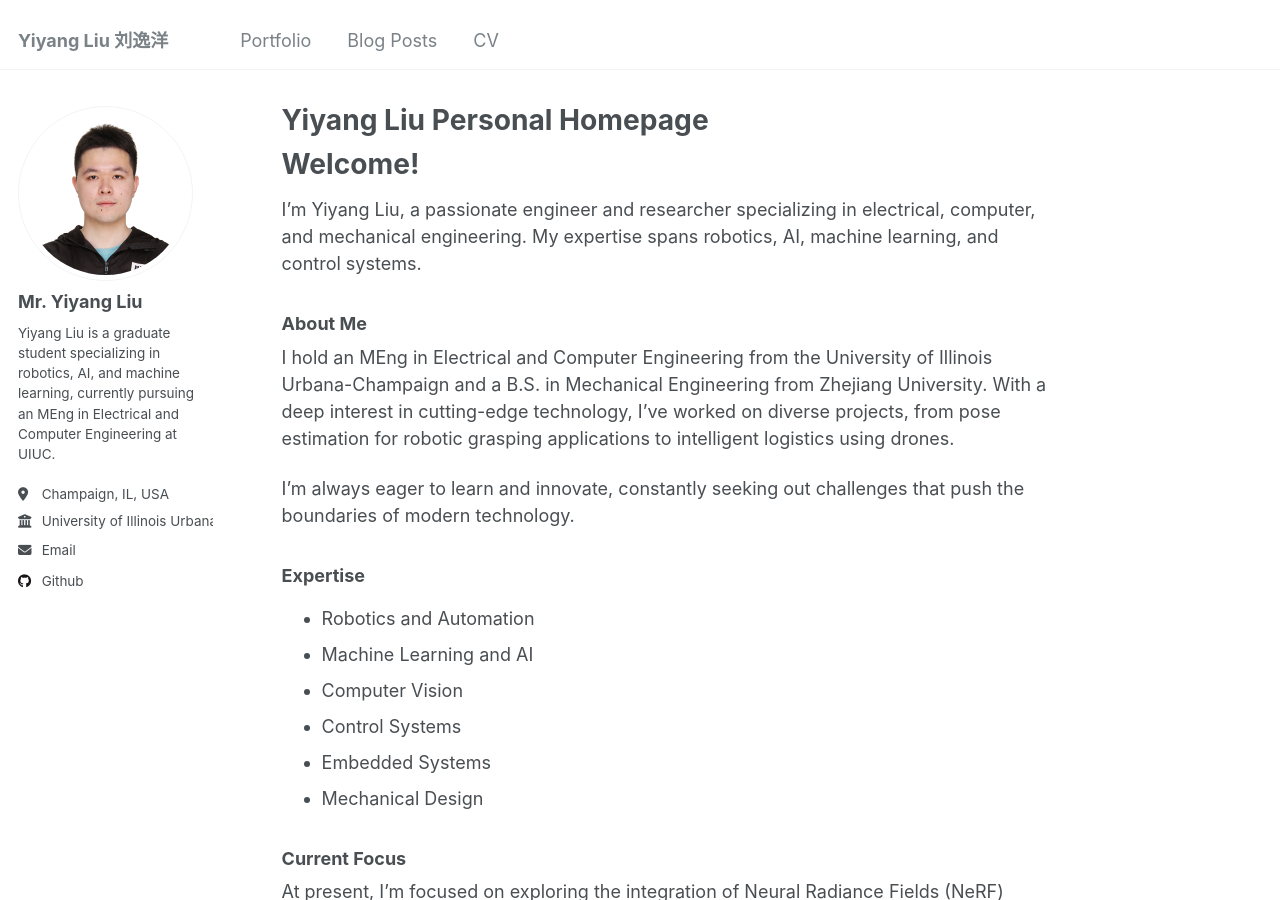
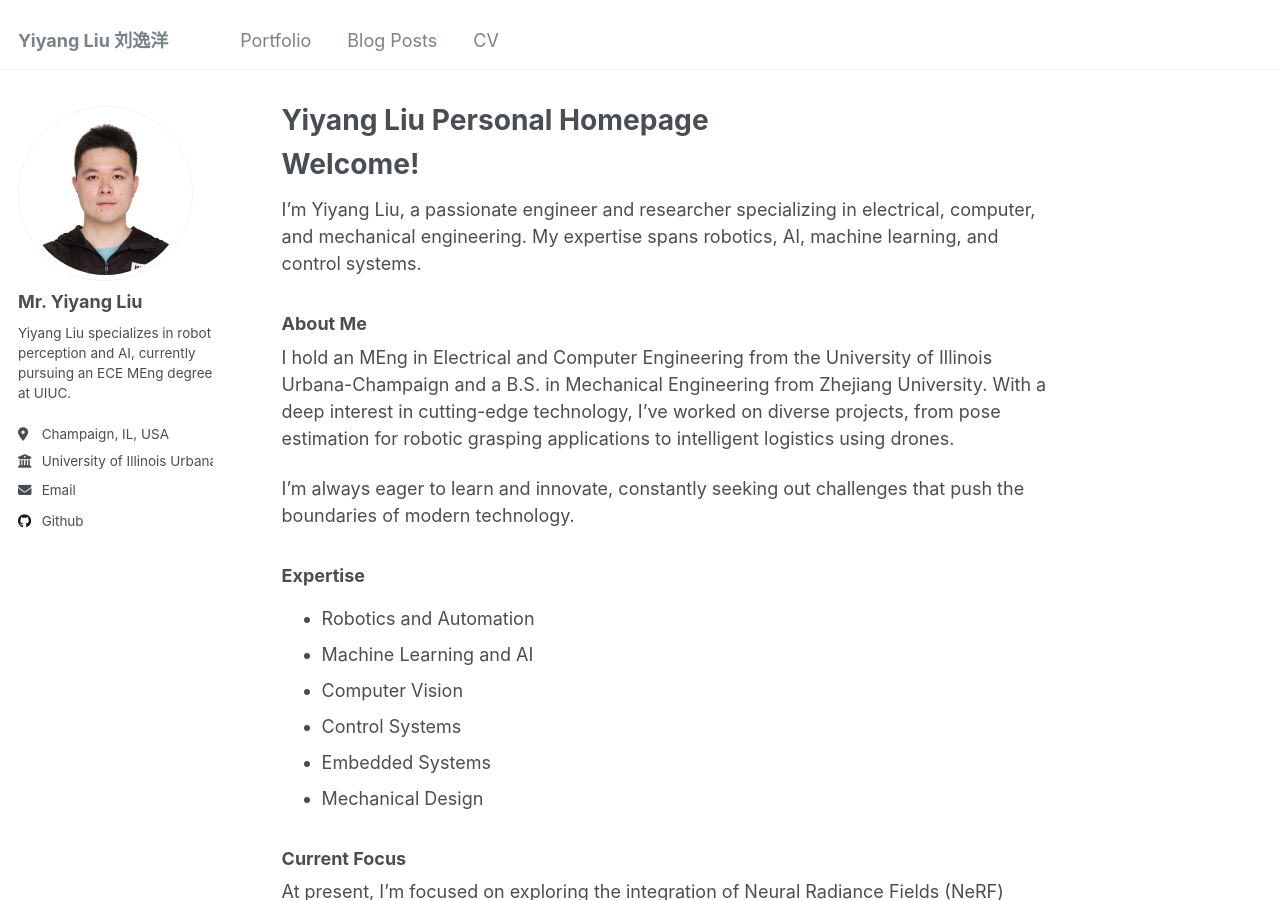
Before and after one commit to eyangl/eyangl.github.io, a Jekyll site: the page built from _pages/about.md, in a window 1280 px wide and 900 px high. Built offline with Jekyll 4.4.1, drawn with Linux system fonts in a browser that asks for light colours.

Commit message:
update sidebar

```diff
--- a/_config.yml
+++ b/_config.yml
@@ -24,7 +24,7 @@ author:
   avatar           : "profile.jpg"
   name             : "Mr. Yiyang Liu"
   pronouns         : # example: "she/her"
-  bio              : "Yiyang Liu is a graduate student specializing in robotics, AI, and machine learning, currently pursuing an MEng in Electrical and Computer Engineering at UIUC."
+  bio              : "Yiyang Liu specializes in robot perception and AI, currently pursuing an ECE MEng degree at UIUC."
   location         : "Champaign, IL, USA"
   employer         : "University of Illinois Urbana-Champaign"
   uri              : # URL
```
